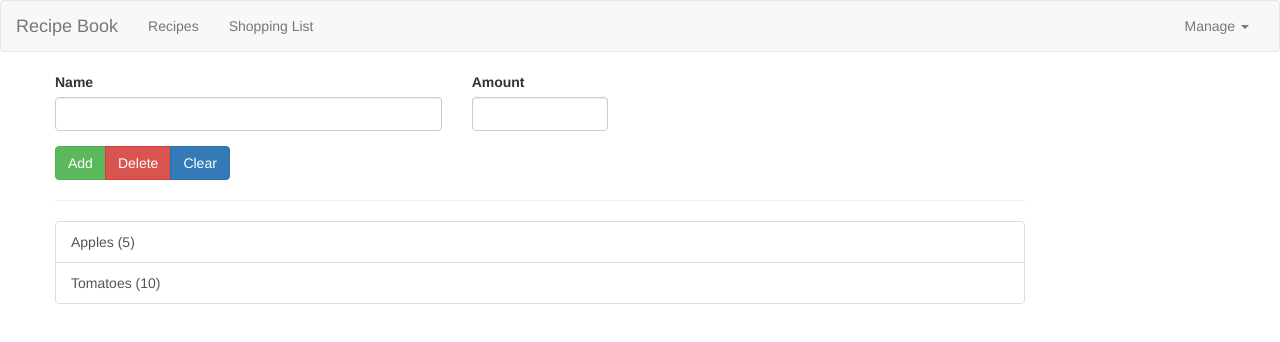
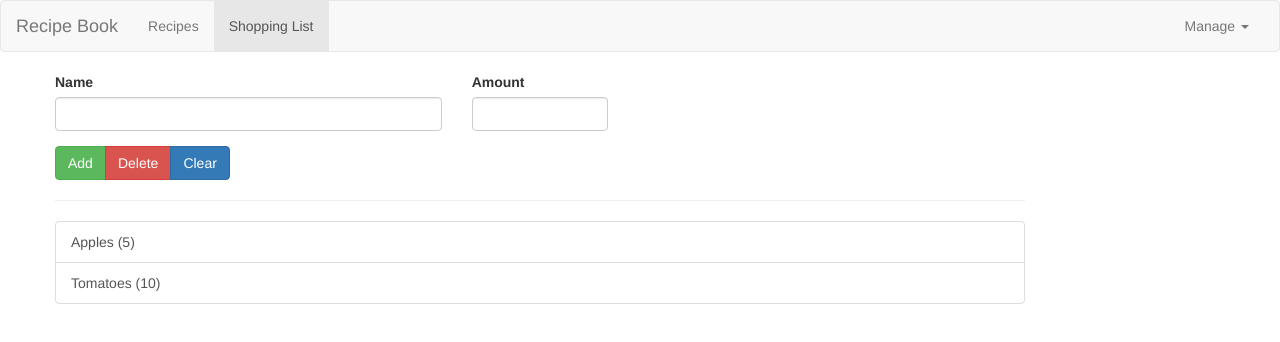
Before and after one commit to wjuma19dev/ng4-complete-guide, an Angular app: page /shopping-list in a window 1280 px wide. Shown: the top 342 px of the page. Built offline with nearby package versions, Linux system fonts and the light colour scheme.

Commit message:
Adding active to navbar

```diff
--- a/src/app/app.component.html
+++ b/src/app/app.component.html
@@ -1,4 +1,4 @@
-<app-header (featureSelected)="onNavigate($event)"></app-header>
+<app-header></app-header>
 
 
 <div class="container">
--- a/src/app/header/header.component.html
+++ b/src/app/header/header.component.html
@@ -6,11 +6,11 @@
         </div>
         <div class="collapse navbar-collapse">
             <ul class="nav navbar-nav">
-                <li>
-                    <a [routerLink]="['recipes']" routerLinkActive="active">Recipes</a>
+                <li [routerLinkActive]="['active']">
+                    <a [routerLink]="['/recipes']">Recipes</a>
                 </li>
-                <li>
-                    <a [routerLink]="['shopping-list']" routerLinkActive="active">Shopping List</a>
+                <li [routerLinkActive]="['active']">
+                    <a [routerLink]="['/shopping-list']">Shopping List</a>
                 </li>
             </ul>
             <ul class="nav navbar-nav navbar-right">
--- a/src/app/header/header.component.ts
+++ b/src/app/header/header.component.ts
@@ -4,11 +4,4 @@
     selector: 'app-header',
     templateUrl: './header.component.html'
 })
-export class HeaderComponent {
-
-    @Output() featureSelected = new EventEmitter();
-
-    onSelect(feature: string) {
-        this.featureSelected.emit(feature);
-    }
-}
+export class HeaderComponent {}
```
